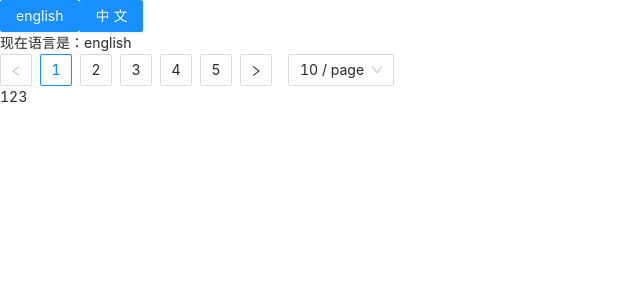
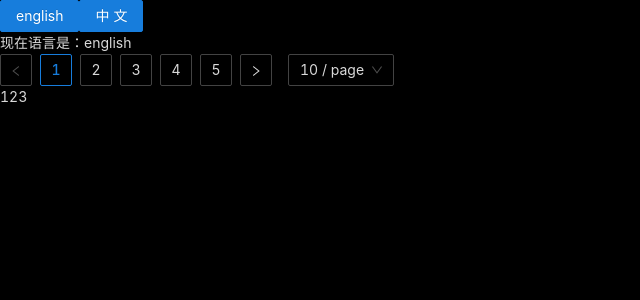
Before and after one commit to Dmedu/react-admin, a React (Create React App) app: page / in a window 1280 px wide. Shown: the top 300 px of the page, without its empty margins (0-640 px from the left). Built offline with nearby package versions, Linux system fonts and the light colour scheme.

Commit message:
添加主题设置

```diff
--- a/src/App.css
+++ /dev/null
@@ -1 +0,0 @@
-@import '~antd/dist/antd.css'
--- a/src/App.js
+++ b/src/App.js
@@ -7,10 +7,10 @@
  * @GitHub: https://github.com/Dmedu
  * @Date: 2020-06-03 16:43:15
  * @LastEditors: Ethan Zhang
- * @LastEditTime: 2020-06-05 18:30:26
+ * @LastEditTime: 2020-06-06 16:39:33
  */
 import React, { useState } from 'react';
-import './App.css'
+import './App.less'
 import {
   Button,
   ConfigProvider,
--- /dev/null
+++ b/src/App.less
@@ -0,0 +1,2 @@
+@import 'antd/lib/style/themes/dark.less';
+@import 'antd/dist/antd.less';
--- /dev/null
+++ b/src/theme/default.less
@@ -0,0 +1,13 @@
+@primary-color: #1890ff; // 全局主色
+@link-color: #1890ff; // 链接色
+@success-color: #52c41a; // 成功色
+@warning-color: #faad14; // 警告色
+@error-color: #f5222d; // 错误色
+@font-size-base: 14px; // 主字号
+@heading-color: rgba(0, 0, 0, 0.85); // 标题色
+@text-color: rgba(0, 0, 0, 0.65); // 主文本色
+@text-color-secondary: rgba(0, 0, 0, 0.45); // 次文本色
+@disabled-color: rgba(0, 0, 0, 0.25); // 失效色
+@border-radius-base: 4px; // 组件/浮层圆角
+@border-color-base: #d9d9d9; // 边框色
+@box-shadow-base: 0 2px 8px rgba(0, 0, 0, 0.15); // 浮层阴影
--- /dev/null
+++ b/src/theme/index.less
@@ -0,0 +1 @@
+@import './default'
```
Also changed, not shown: src/theme/dark.less (added).
